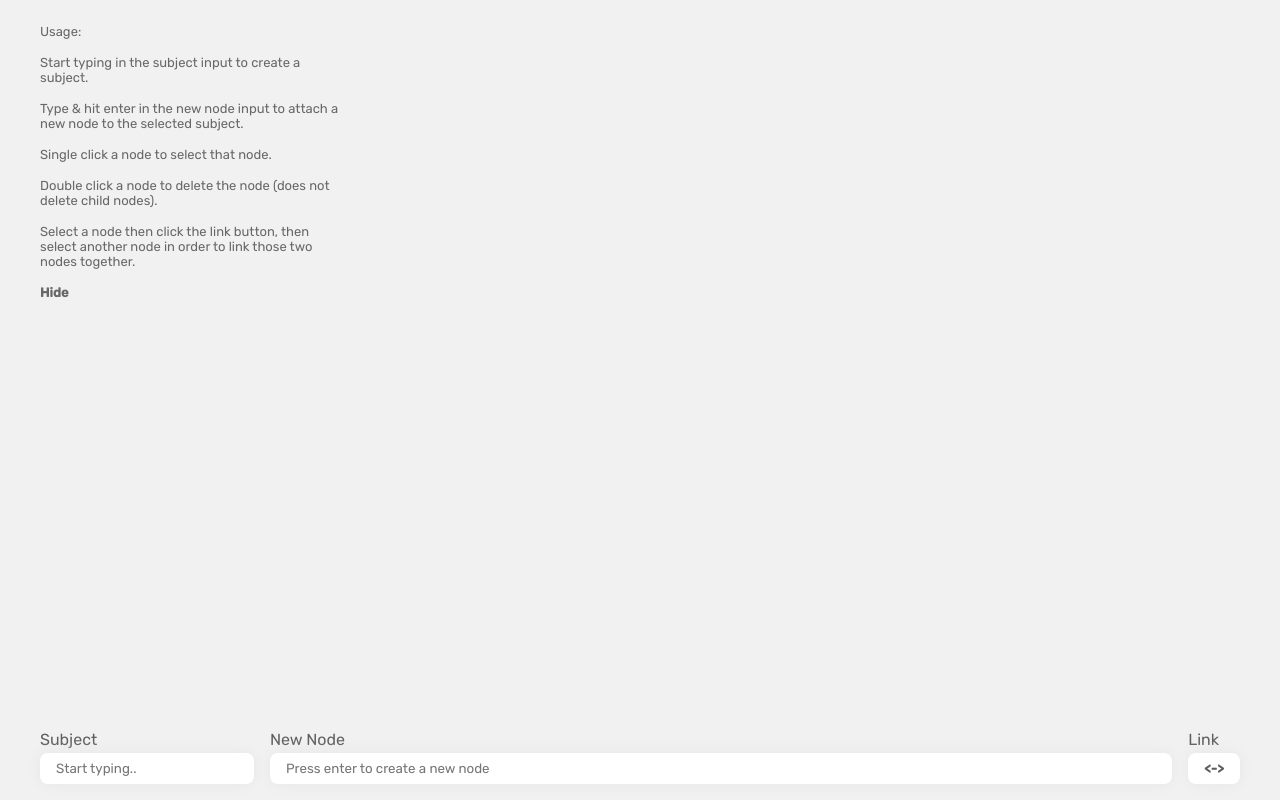
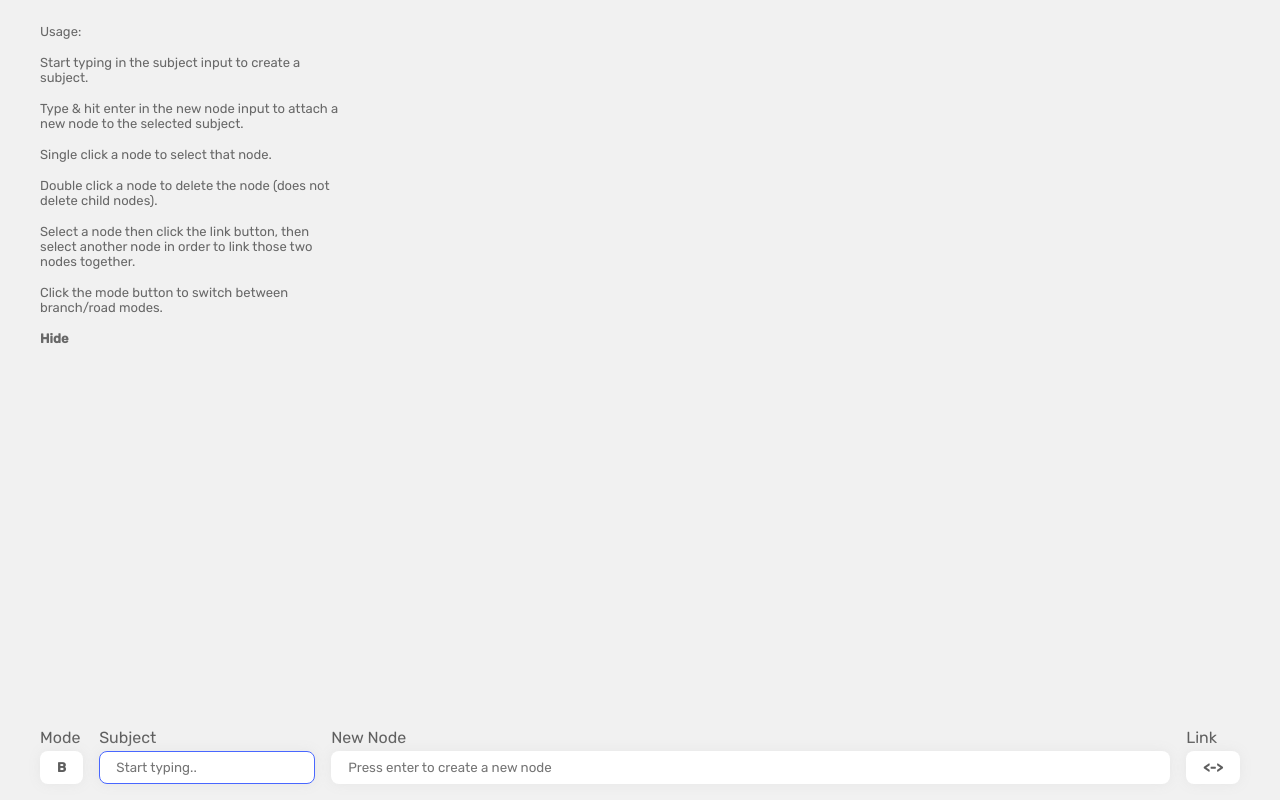
Before and after one commit to JeremyJaydan/brain.jeremyjaydan.dev, a website: page index.html in a window 1280 px wide. Drawn offline with nearby package versions, Linux system fonts and the light colour scheme.

Commit message:
implemented road mode

```diff
--- a/css/master.css
+++ b/css/master.css
@@ -56,6 +56,14 @@ body{
   flex-direction: column;
   padding: 16px 8px;
 }
+.input__field,
+.input__button{
+  border: 1.5px solid transparent;
+}
+.input__field:focus,
+.input__button:focus{
+  border-color: #4967ff;
+}
 .input__label{
   color: #5e5e5e;
   padding: 4px 0;
@@ -64,7 +72,6 @@ body{
 }
 .input__field,
 .input__button{
-  border: none;
   background: #fff;
   outline: #ccc;
   border-radius: 8px;
--- a/index.html
+++ b/index.html
@@ -15,10 +15,15 @@
       <li class="usage__text">Single click a node to select that node.</li>
       <li class="usage__text">Double click a node to delete the node (does not delete child nodes).</li>
       <li class="usage__text">Select a node then click the link button, then select another node in order to link those two nodes together.</li>
+      <li class="usage__text">Click the mode button to switch between branch/road modes.</li>
       <li class="usage__text usage__text--hide">Hide</li>
     </ul>
     <div class="output"><canvas></canvas></div>
-    <div class="input">
+    <div class="input mode--B">
+      <div class="input__group">
+        <label class="input__label" for="button-mode">Mode</label>
+        <button class="input__button" id="button-mode">B</button>
+      </div>
       <div class="input__group">
         <label class="input__label" for="input-subject">Subject</label>
         <input class="input__field" type="text" id="input-subject" placeholder="Start typing..">
--- a/js/main.js
+++ b/js/main.js
@@ -17,6 +17,7 @@
   let initialSubmission = true;
   let currentSubject;
   let isLinking = false;
+  let currentMode;
   const submit = {
     subject: function(e){
       const label = e.target.value;
@@ -42,6 +43,10 @@
         const newNode = graph.newNode({label, onNodeClick, ondoubleclick});
         graph.newEdge(currentSubject, newNode);
         e.target.value = "";
+        if(currentMode === "R"){
+          currentSubject = newNode;
+          subjectInput = label;
+        }
       }else{
         if(initialSubmission){
           document.querySelector("canvas").click();
@@ -52,6 +57,16 @@
     link: function(){
       linkButton.classList.toggle("active");
       isLinking = !isLinking;
+    },
+    mode: function(){
+      if(currentMode === "B"){
+        currentMode = "R";
+      }else{
+        currentMode = "B";
+      }
+      inputContainer.classList.toggle("mode--B");
+      inputContainer.classList.toggle("mode--R");
+      modeButton.innerText = currentMode;
     }
   }
 
@@ -75,10 +90,13 @@
   const subjectInput = document.querySelector("#input-subject");
   const nodeInput = document.querySelector("#input-node");
   const linkButton = document.querySelector("#button-link");
+  const modeButton = document.querySelector("#button-mode");
   subjectInput.addEventListener("keyup", submit.subject);
   nodeInput.addEventListener("keyup", submit.node);
   linkButton.addEventListener("click", submit.link);
+  modeButton.addEventListener("click", submit.mode);
   subjectInput.focus();
+  currentMode = modeButton.innerText;
 
   document.querySelector(".usage__text--hide")
     .addEventListener("click", e => {
```
